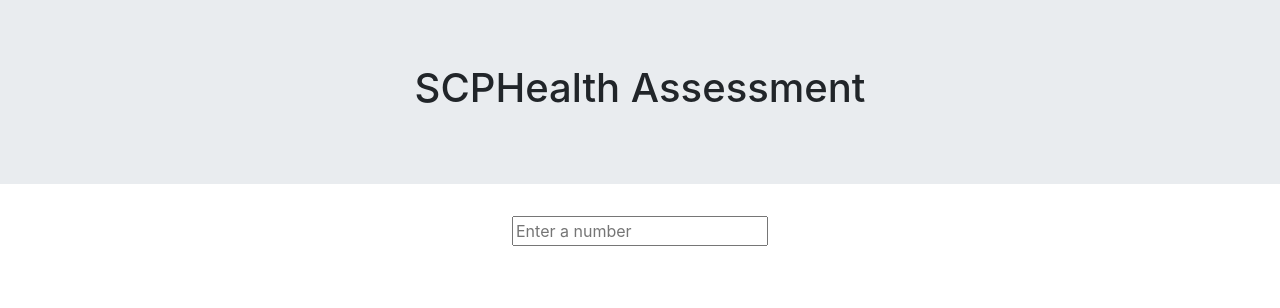
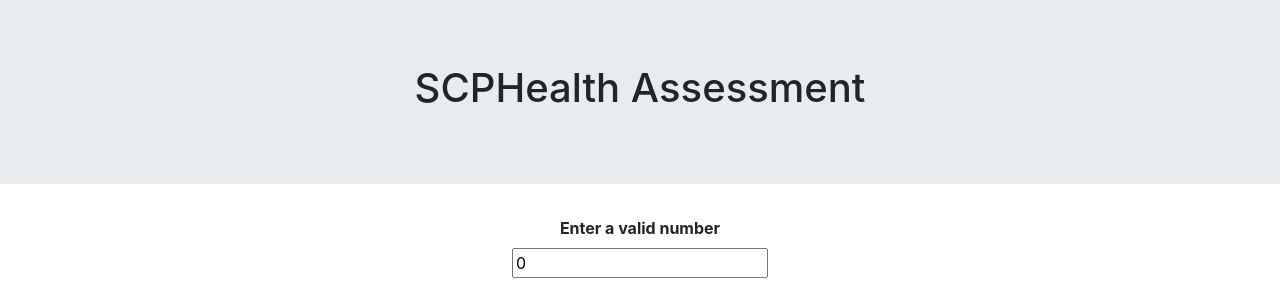
Before and after one commit to MarleeG/SCPHealthAssessment, a React (Create React App) app in the folder client/: page / in a window 1280 px wide. Shown: the top 308 px of the page. Built offline with nearby package versions, Linux system fonts and the light colour scheme.

Commit message:
checked if input is a number in dev tools

```diff
--- a/client/src/components/Input.js
+++ b/client/src/components/Input.js
@@ -1,19 +1,41 @@
 import React, { useState } from "react";
 
 import "./Input.css";
+const { log } = console;
 const Input = () => {
-  // eslint-disable-next-line
   const [numbers, setNumbers] = useState([]);
-  const [inputValue, setInputValue] = useState("");
+  const [isInputANumber, setIsInputANumber] = useState(false);
+  const [inputValue, setInputValue] = useState(0);
+
+  const checkIfInputIsANumber = (value) => {
+    const updatedValue = parseFloat(value);
+
+    if (!isNaN(updatedValue)) {
+      log(updatedValue);
+      log("is a number");
+
+      setIsInputANumber(true);
+    } else {
+      log(updatedValue);
+      log("is not a number");
+
+      setIsInputANumber(false);
+    }
+  };
 
   const handleChange = (e) => {
     const { value } = e.target;
     setInputValue(value);
+
+    checkIfInputIsANumber(value);
   };
 
   return (
     <div>
       {" "}
+      <strong>
+        <label style={{ display: "block" }}>Enter a valid number</label>
+      </strong>
       <input
         onChange={handleChange}
         value={inputValue}
```
